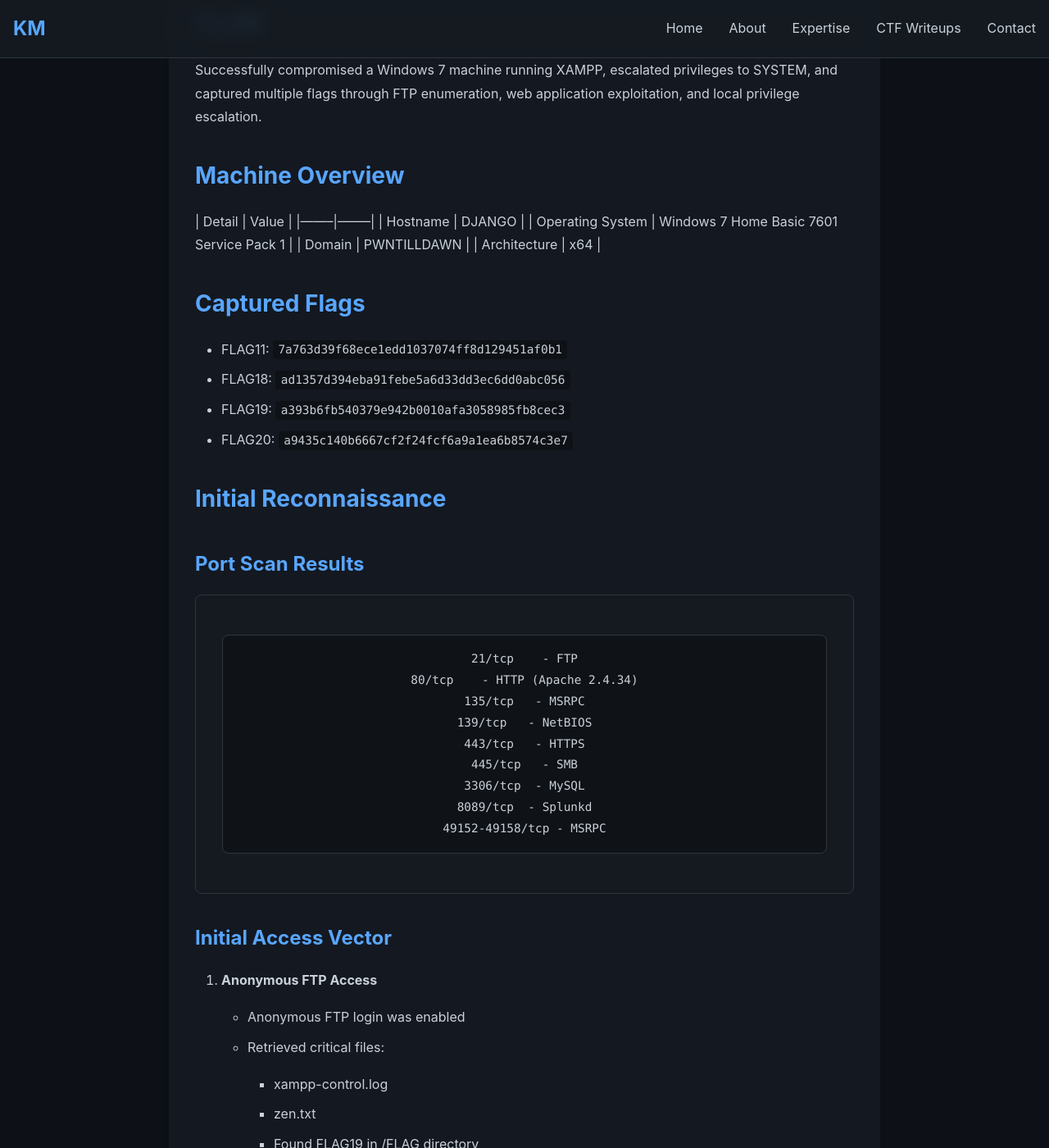
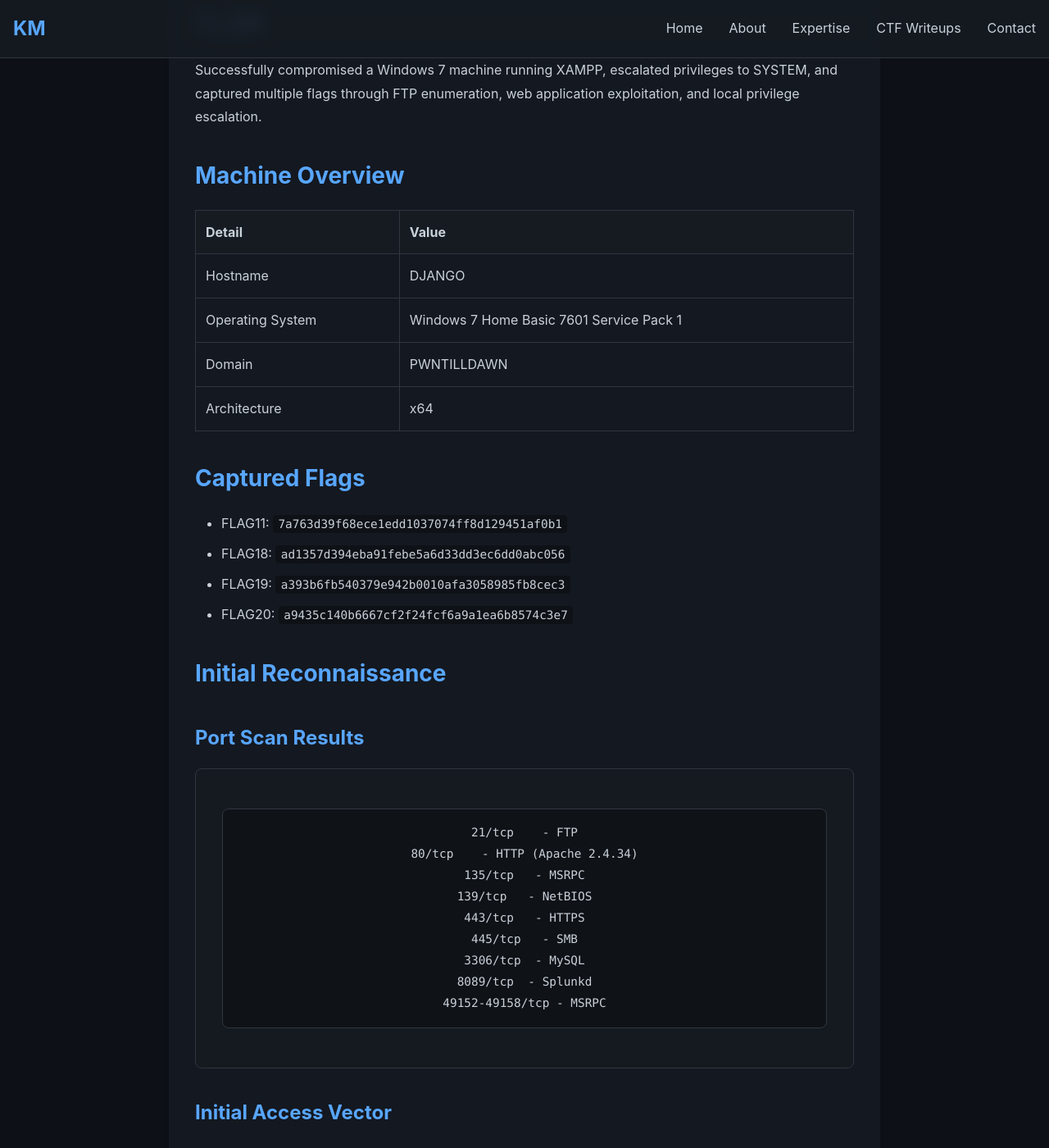
Before and after one commit to KaulikMakwana/KaulikMakwana.github.io, a Jekyll site: the page built from _writeups/django-machine.md, in a window 1280 px wide and 1400 px high, scrolled down 435 px. Shown: the whole window at 82% size. Built offline with Jekyll 4.4.1, drawn with Linux system fonts in a browser that asks for light colours; some of the changed text lies outside the part shown.

Commit message:
Update django-machine.md

````diff
--- a/_writeups/django-machine.md
+++ b/_writeups/django-machine.md
@@ -8,20 +8,24 @@ description: "Detailed walkthrough of DJANGO machine exploitation featuring XAMP
 ---
 
 # DJANGO Machine Write-up
+
 **Target IP**: 10.150.150.212
 
 ## TL;DR
+
 Successfully compromised a Windows 7 machine running XAMPP, escalated privileges to SYSTEM, and captured multiple flags through FTP enumeration, web application exploitation, and local privilege escalation.
 
 ## Machine Overview
-| Detail | Value |
-|--------|--------|
-| Hostname | DJANGO |
-| Operating System | Windows 7 Home Basic 7601 Service Pack 1 |
-| Domain | PWNTILLDAWN |
-| Architecture | x64 |
+
+| Detail           | Value                                      |
+|------------------|--------------------------------------------|
+| Hostname         | DJANGO                                     |
+| Operating System | Windows 7 Home Basic 7601 Service Pack 1   |
+| Domain           | PWNTILLDAWN                                |
+| Architecture     | x64                                        |
 
 ## Captured Flags
+
 - FLAG11: `7a763d39f68ece1edd1037074ff8d129451af0b1`
 - FLAG18: `ad1357d394eba91febe5a6d33dd3ec6dd0abc056`
 - FLAG19: `a393b6fb540379e942b0010afa3058985fb8cec3`
@@ -30,7 +34,8 @@ Successfully compromised a Windows 7 machine running XAMPP, escalated privileges
 ## Initial Reconnaissance
 
 ### Port Scan Results
-```shell
+
+```text
 21/tcp    - FTP
 80/tcp    - HTTP (Apache 2.4.34)
 135/tcp   - MSRPC
@@ -43,6 +48,7 @@ Successfully compromised a Windows 7 machine running XAMPP, escalated privileges
 ```
 
 ### Initial Access Vector
+
 1. **Anonymous FTP Access**
    - Anonymous FTP login was enabled
    - Retrieved critical files:
@@ -60,20 +66,24 @@ Successfully compromised a Windows 7 machine running XAMPP, escalated privileges
 ## Exploitation Path
 
 ### 1. Credential Discovery
+
 - Located XAMPP password file reference in xampp-control.log
 - Retrieved passwords.txt through FTP
 - Successfully accessed phpMyAdmin where FLAG18 was discovered
 
 ### 2. Web Application Exploitation
+
 - Leveraged phpMyAdmin access to upload PHP webshell
 - Executed commands via webshell: `http://10.150.150.212/shell.php?cmd=`
 - Established reverse shell using Metasploit's web_delivery module
 
 ### 3. Post Exploitation
+
 1. **Initial Access**
    - Gained meterpreter shell as limited user
    - System Information:
-     ```shell
+
+     ```text
      OS: Windows 7 (6.1 Build 7601, SP1)
      Architecture: x64
      Domain: PWNTILLDAWN
@@ -89,8 +99,10 @@ Successfully compromised a Windows 7 machine running XAMPP, escalated privileges
    - FLAG11 located in C:\Users\chuck.norris\Desktop
 
 ### System Access
+
 Post exploitation revealed the following user accounts:
-```
+
+```text
 Administrator
 chuck.norris
 Guest
@@ -122,6 +134,7 @@ rambo
    - Enable proper logging and monitoring
 
 ## Tools Used
+
 - nmap
 - Metasploit Framework
 - FTP client
@@ -129,6 +142,7 @@ rambo
 - curl
 
 ## Timeline
+
 1. Initial Enumeration - Port scanning and service identification
 2. FTP Exploitation - Anonymous access and file retrieval
 3. Web Application Attack - PHP webshell upload
````
